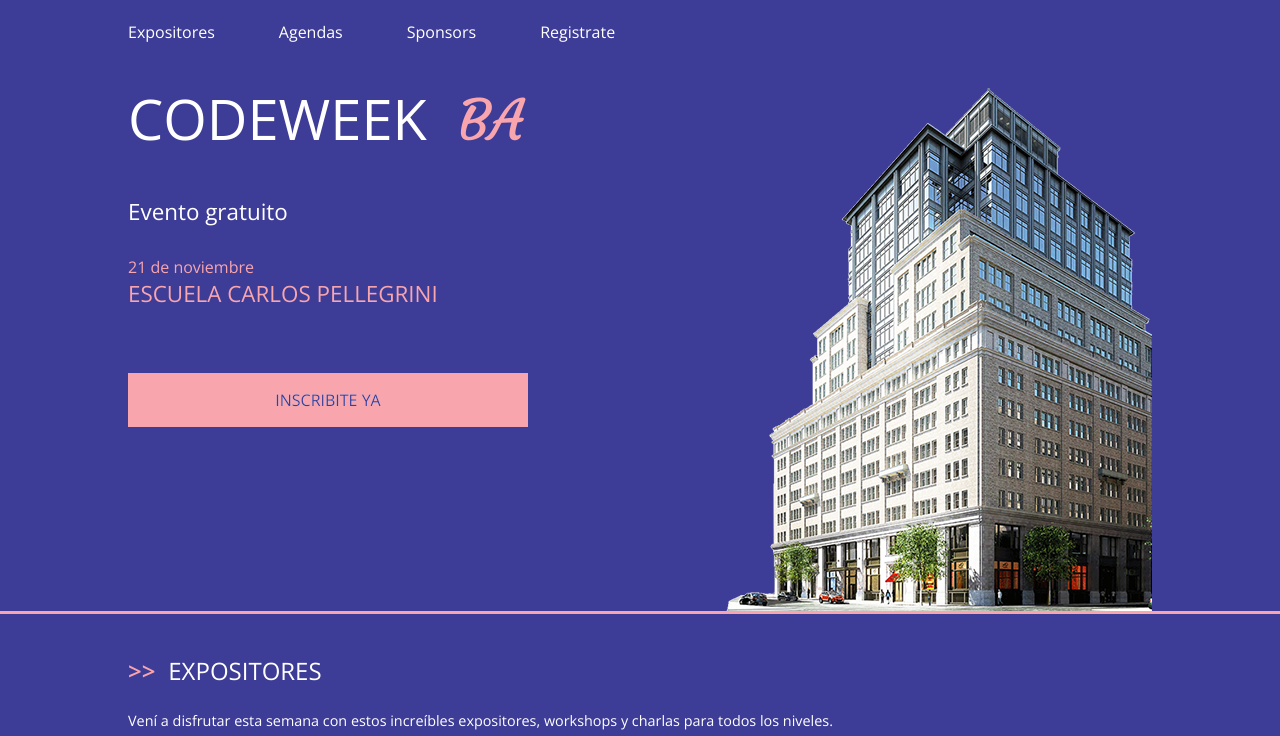
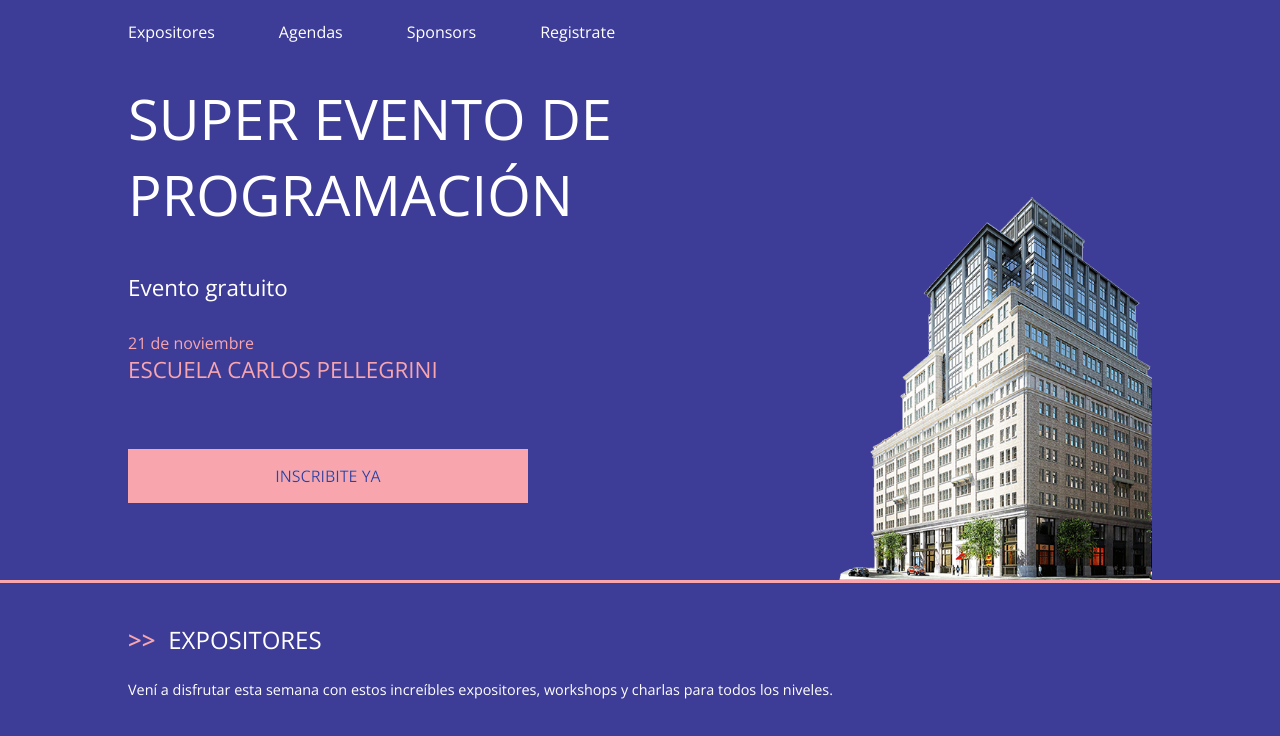
Before and after one commit to facudominguez88/prueba-wm, a plain HTML site: page index.html in a window 1280 px wide. Shown: the top 736 px of the page. Drawn offline with nearby package versions, Linux system fonts and the light colour scheme.

Commit message:
Modifiqué el INDEX

```diff
--- a/index.html
+++ b/index.html
@@ -31,7 +31,7 @@
 		<div class="wrapper">
 			<div class="main-header">
 				<div class="main-header__content">
-					<h1>CodeWeek <span>BA</span></h1>
+					<h1>SUPER EVENTO DE PROGRAMACIÓN</h1>
 					<h2>Evento gratuito</h2>
 					<time datetime="2016-11-21">21 de noviembre</time>
 					<h3>Escuela Carlos Pellegrini</h3>
```
